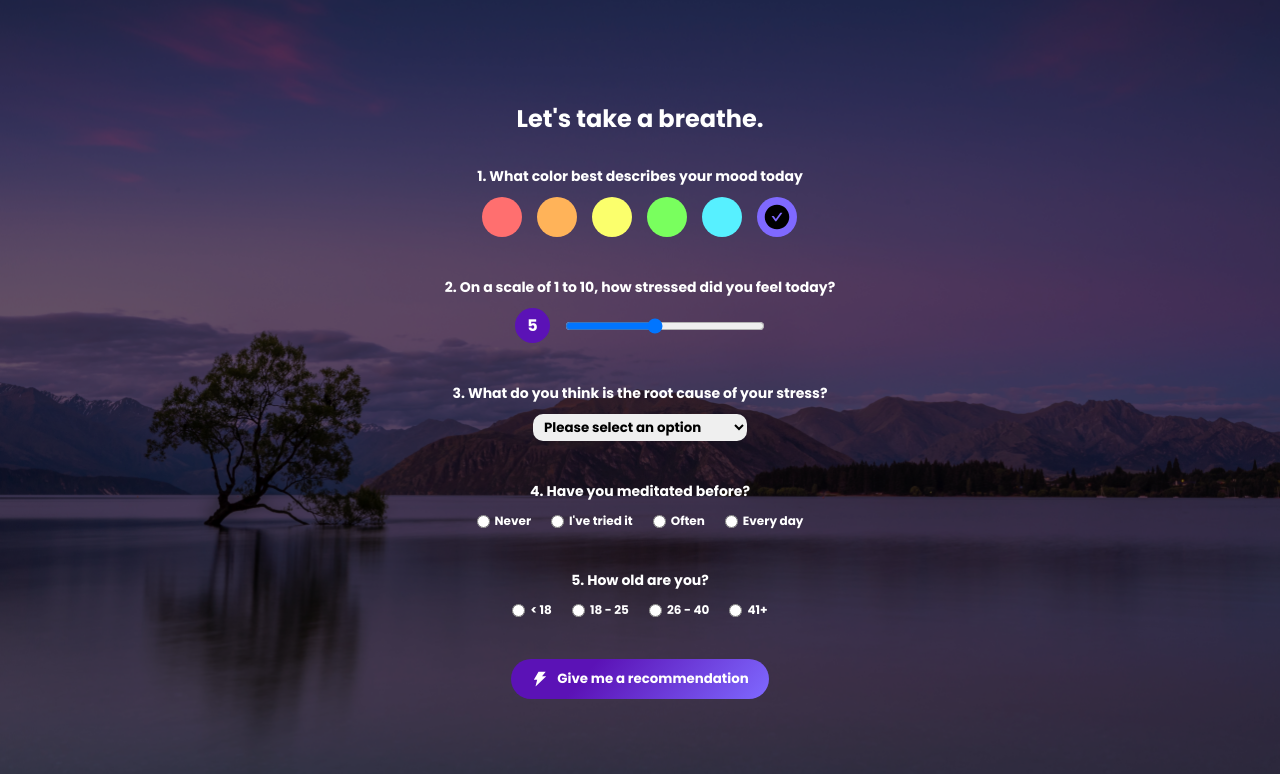
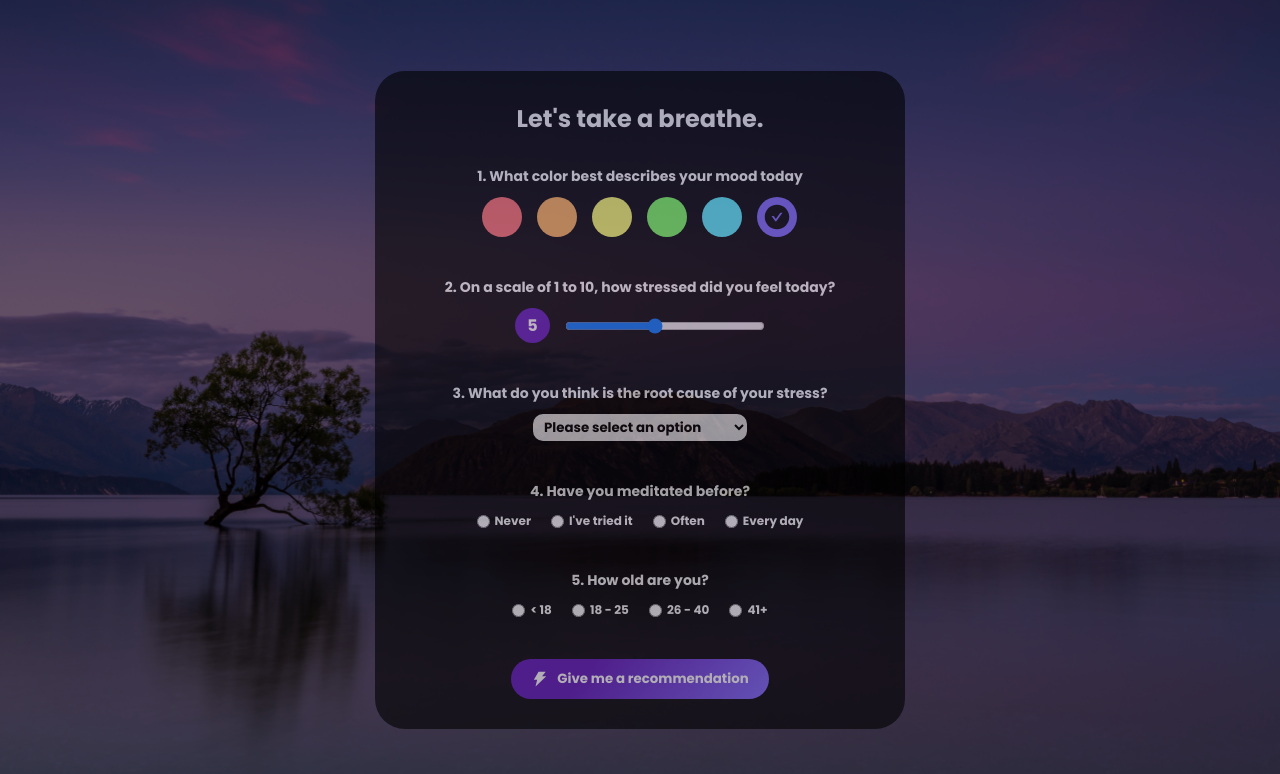
Before and after one commit to RyanMcPherson7/breathe, a React (Create React App) app: page /A/form in a window 1280 px wide. Shown: the top 774 px of the page. Built offline with nearby package versions, Linux system fonts and the light colour scheme.

Commit message:
chore: add main form bg

```diff
--- a/src/components/form-a/index.css
+++ b/src/components/form-a/index.css
@@ -9,3 +9,12 @@
 #form-a-container h2 {
     margin-bottom: 20px;
 }
+
+@media (min-width: 600px) {
+    #form-a-container {
+        background-color: var(--color-black);
+        opacity: 0.6;
+        border-radius: 30px;
+        padding: 30px 70px;
+    }
+}
--- a/src/components/recommendation/index.css
+++ b/src/components/recommendation/index.css
@@ -10,7 +10,7 @@
   display: flex;
   flex-direction: column;
   justify-content: center;
-  padding: 15px 25px;
+  padding: 20px 35px;
   border-radius: 30px;
   gap: 3px;
 }
```
